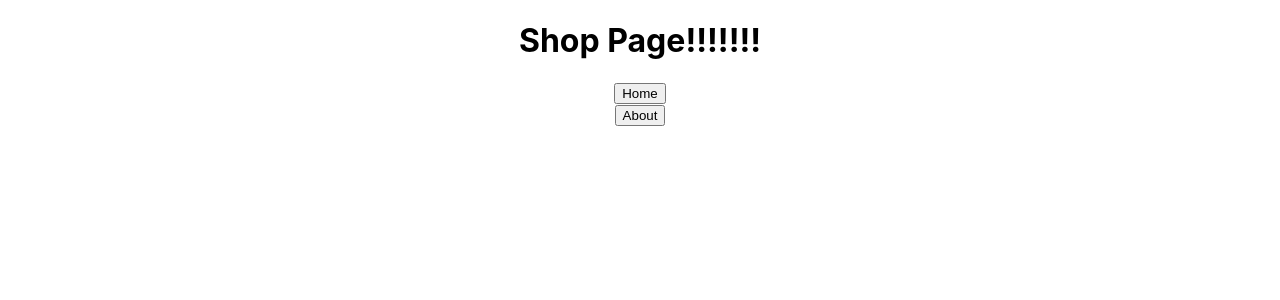
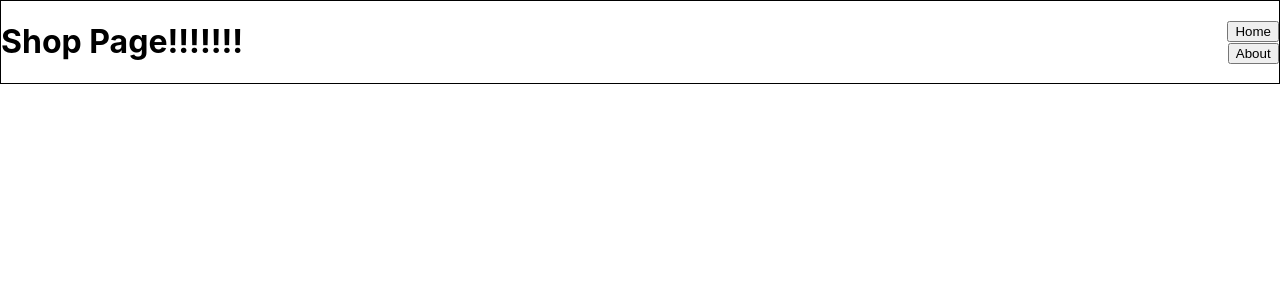
Before and after one commit to SalamanderCtesiphon/e-commerce-react-app, a React (Create React App) app: page /shop in a window 1280 px wide. Shown: the top 300 px of the page. Built offline with nearby package versions, Linux system fonts and the light colour scheme.

Commit message:
roughly styled the pages

```diff
--- a/src/App.css
+++ b/src/App.css
@@ -1,3 +1,10 @@
 .App {
   text-align: center;
 }
+
+.header {
+  border: 1px solid black;
+  display: flex;
+  justify-content: space-between;
+  align-items: center;
+}
--- a/src/App.js
+++ b/src/App.js
@@ -4,7 +4,10 @@ import './App.css';
 function App() {
   return (
     <div className="App">
+      <div className='page-view'>
+        <div className='header'>
           <h1>HomePage!!!!!!</h1>
+          <div className='btn-box'>
             <form action="/about">
               <button type="submit">About</button>
             </form>
@@ -12,6 +15,9 @@ function App() {
               <button type="submit">Shop</button>
             </form>
           </div>
+        </div>
+      </div>
+    </div>
   );
 }
 
--- a/src/Shop.js
+++ b/src/Shop.js
@@ -3,7 +3,10 @@ import React from 'react'
 function Shop() {
   return (
     <div className="App">
+      <div className='page-view'>
+        <div className='header'>
           <h1>Shop Page!!!!!!!</h1>
+          <div className='btn-box'>
             <form action="/">
                 <button type="submit">Home</button>
             </form>
@@ -11,6 +14,10 @@ function Shop() {
                 <button type="submit">About</button>
             </form>
           </div>
+        </div>
+      </div>
+
+    </div>
   )
 }
 
```
Lines whose indentation alone changed are shown as unchanged.
